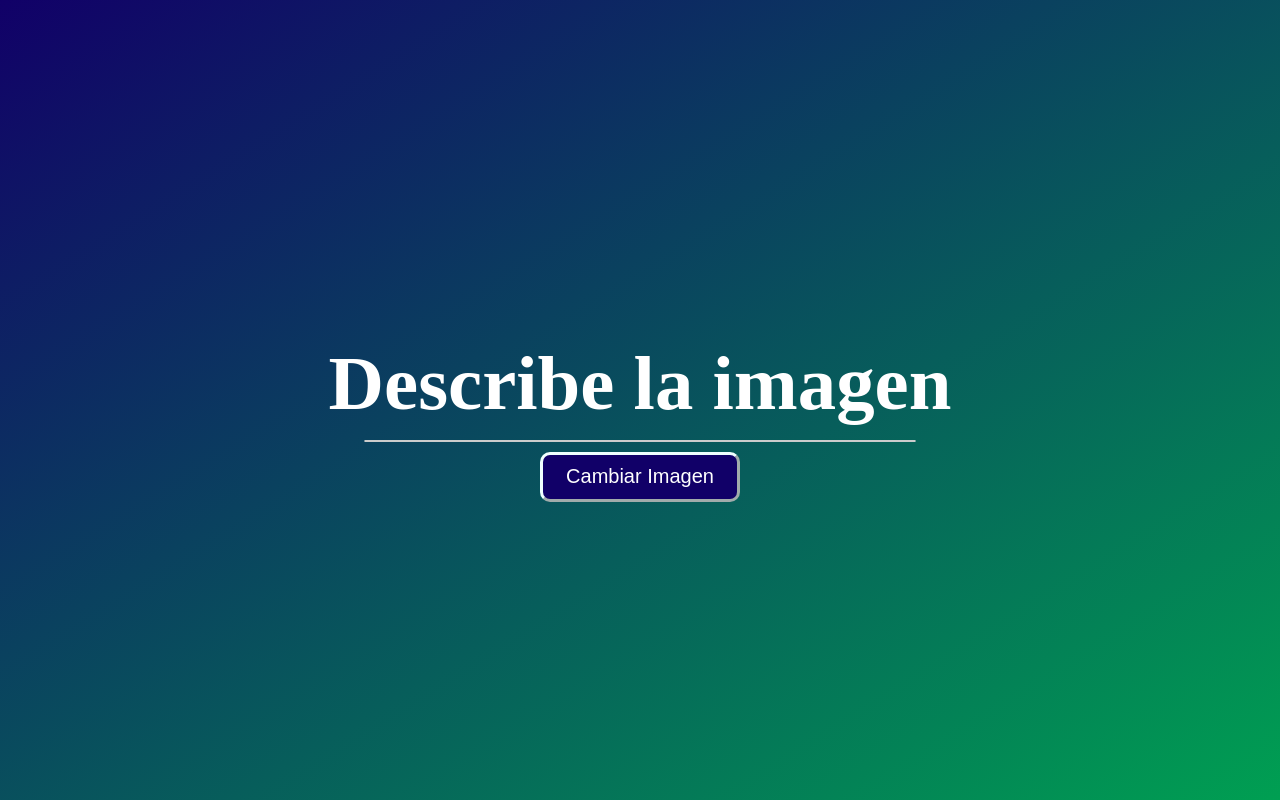
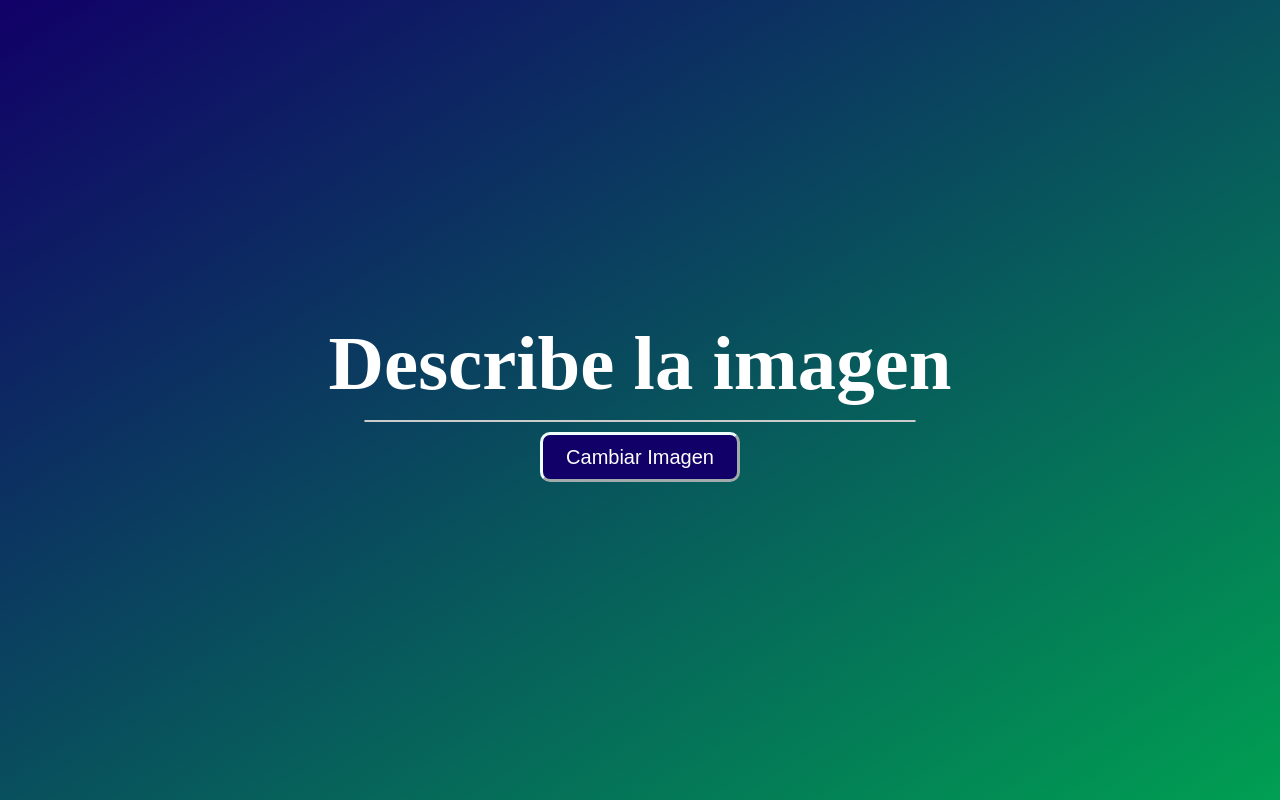
Before and after one commit to agfonse2/imagen-cliente-aleatorio, a plain HTML site: page index.html in a window 1280 px wide. Drawn offline with Linux system fonts and the light colour scheme; a web font is replaced by a local one.

Commit message:
Add files via upload

```diff
--- a/style.css
+++ b/style.css
@@ -6,7 +6,9 @@ body {
     height: 100vh;
     margin: 0;
     color: aliceblue;
+    background-size: cover;
     background: linear-gradient(to bottom right, #110068, #009f52);
+    background-attachment: fixed;
 }
 
 .container {
@@ -58,4 +60,5 @@ h1
   font-size: 6vw;
   padding-left: 0%;
   margin-bottom: 2%;
+  margin-top: 2%;
 }
```
